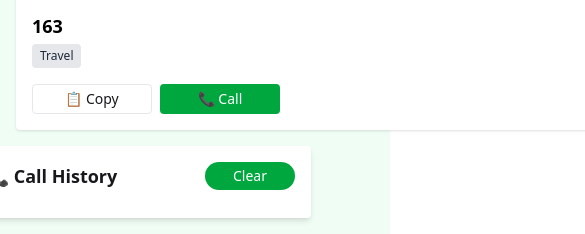
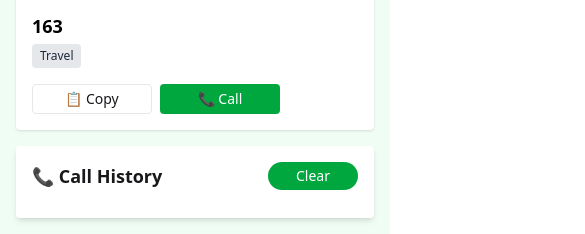
Before and after one commit to yasinrayhanabed/assignment-no.5, a plain HTML site: page index.html in a window 390 px wide. Shown: the part 2078-2312 px from the top of the page, 585 px wide, since content can reach past the window. Drawn offline with nearby package versions, Linux system fonts and the light colour scheme.

Commit message:
responsive

```diff
--- a/index.html
+++ b/index.html
@@ -36,7 +36,7 @@
   <main class="p-4 grid grid-cols-1 md:grid-cols-4 gap-4">
 
     <!-- Card Section -->
-    <div class="md:col-span-3 grid grid-cols-1 sm:grid-cols-2 lg:grid-cols-3 gap-4 w-[850px]" id="cardContainer">
+    <div class="md:col-span-3 grid grid-cols-1 sm:grid-cols-2 lg:grid-cols-3 gap-4 " id="cardContainer">
 
       <!-- Card 1 -->
 <div class="bg-white p-4 rounded shadow relative">
@@ -187,7 +187,7 @@
     </div>
 
     <!-- Call History Section -->
-    <div class="bg-white p-4 rounded shadow-md h-fit w-[340px] ml-[-45px]">
+    <div class="bg-white p-4 rounded shadow-md h-fit ">
       <div class="flex justify-between items-center mb-3">
         <h2 class="text-lg font-semibold">📞 Call History</h2>
         <button onclick="clearHistory()" class="bg-green-600 text-white px-[2px] py-1 rounded-[50px] w-[90px] hover:bg-green-800 text-sm">Clear</button>
```
